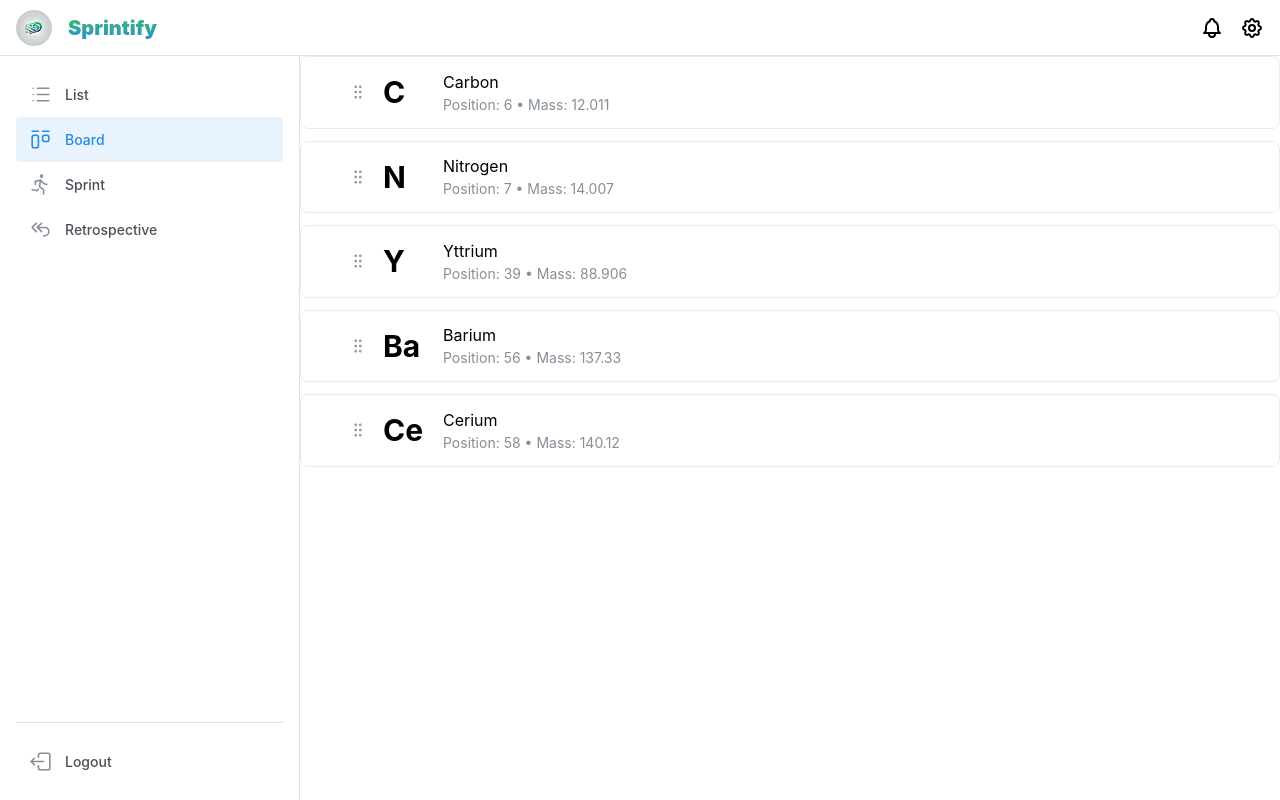
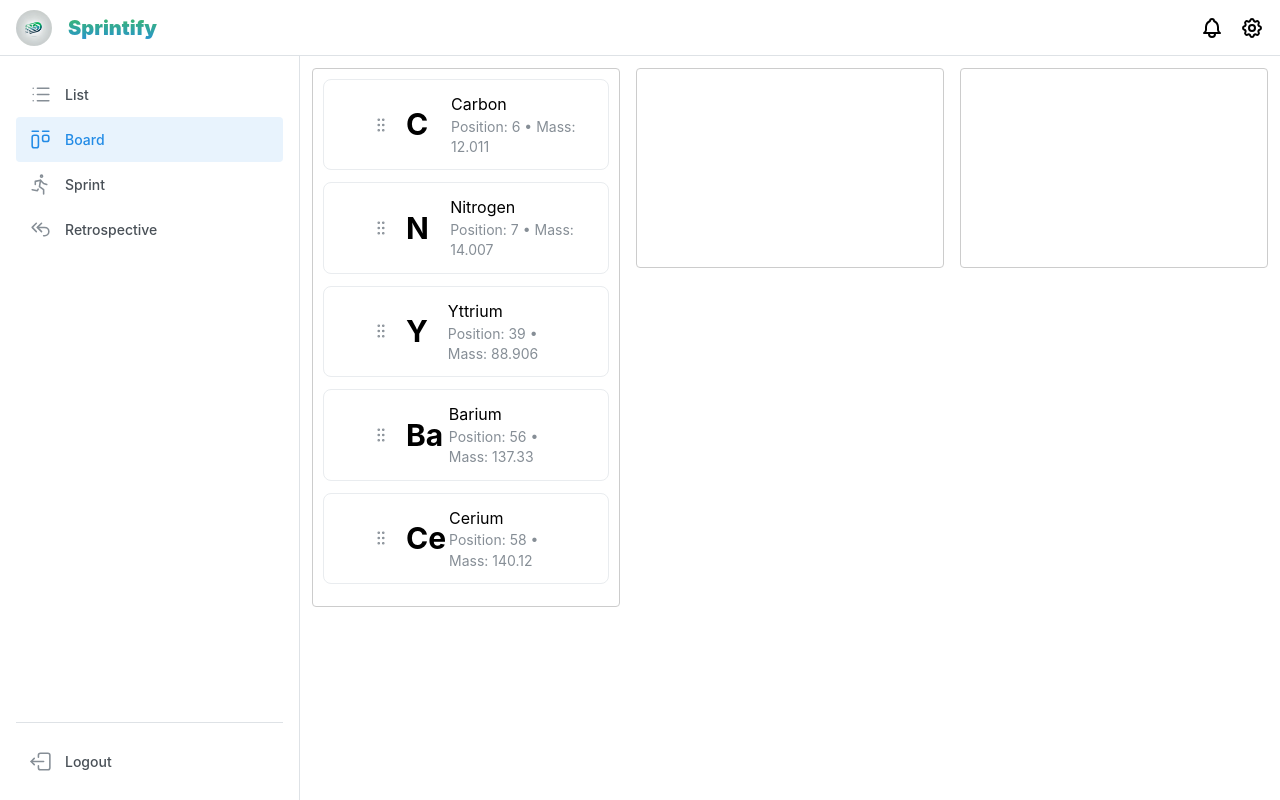
Before and after one commit to moppiiiii/sprintify, a React (Vite) app in the folder apps/frontend/: page /board in a window 1280 px wide. Built offline with nearby package versions, Linux system fonts and the light colour scheme.

Commit message:
feat(board): create split column

```diff
--- a/apps/frontend/src/app/components/templates/board/Board.template.module.scss
+++ b/apps/frontend/src/app/components/templates/board/Board.template.module.scss
@@ -1,3 +1,19 @@
+.board-template-container {
+  padding: 12px;
+
+  > .column-container {
+    flex: 1 1 0;
+    min-width: 0;
+
+    .column-wrapper {
+      min-height: 200px;
+      padding: 10px;
+      border: 1px solid #ccc;
+      border-radius: 4px;
+    }
+  }
+}
+
 .item {
   display: flex;
   align-items: center;
--- a/apps/frontend/src/app/components/templates/board/Board.template.module.scss.d.ts
+++ b/apps/frontend/src/app/components/templates/board/Board.template.module.scss.d.ts
@@ -1,4 +1,7 @@
 declare const classNames: {
+  readonly "board-template-container": "board-template-container";
+  readonly "column-container": "column-container";
+  readonly "column-wrapper": "column-wrapper";
   readonly item: "item";
   readonly itemDragging: "itemDragging";
   readonly symbol: "symbol";
--- a/apps/frontend/src/app/components/templates/board/Board.template.tsx
+++ b/apps/frontend/src/app/components/templates/board/Board.template.tsx
@@ -1,9 +1,13 @@
 import React from "react";
 import UsuallyLayout from "../../layouts/usually/Usually.layout";
 
-import { Box, Text } from "@mantine/core";
-import { useListState } from "@mantine/hooks";
-import { DragDropContext, Droppable, Draggable } from "@hello-pangea/dnd";
+import { Box, Flex, Text } from "@mantine/core";
+import {
+  DragDropContext,
+  Droppable,
+  Draggable,
+  DropResult,
+} from "@hello-pangea/dnd";
 import classes from "./Board.template.module.scss";
 import { IconGripVertical } from "@tabler/icons-react";
 
@@ -16,20 +20,65 @@ const data = [
 ];
 
 const BoardTemplate: React.FC = () => {
-  const [state, handlers] = useListState(data);
+  const [columns, setColumns] = React.useState({
+    column1: data,
+    column2: [],
+    column3: [],
+  });
 
-  const items = state.map((item, index) => (
-    <Draggable key={item.symbol} index={index} draggableId={item.symbol}>
+  const onDragEnd = (result: DropResult) => {
+    const { source, destination } = result;
+    if (!destination) return;
+
+    const sourceColumn = columns[source.droppableId as keyof typeof columns];
+    const destColumn = columns[destination.droppableId as keyof typeof columns];
+    const [removed] = sourceColumn.splice(source.index, 1);
+    destColumn.splice(destination.index, 0, removed);
+
+    setColumns({
+      ...columns,
+      [source.droppableId]: sourceColumn,
+      [destination.droppableId]: destColumn,
+    });
+  };
+
+  return (
+    <UsuallyLayout>
+      <DragDropContext onDragEnd={onDragEnd}>
+        <Flex gap="md" className={classes["board-template-container"]}>
+          {Object.entries(columns).map(([columnId, columnItems]) => (
+            <Box key={columnId} className={classes["column-container"]}>
+              <Droppable droppableId={columnId} direction="vertical">
+                {(provided) => (
+                  <Box
+                    {...provided.droppableProps}
+                    ref={provided.innerRef}
+                    className={classes["column-wrapper"]}
+                  >
+                    {columnItems.map((item, index) => (
+                      <Draggable
+                        key={item.symbol}
+                        draggableId={item.symbol}
+                        index={index}
+                      >
                         {(provided, snapshot) => (
                           <Box
                             className={`${classes.item} ${snapshot.isDragging ? classes.itemDragging : ""}`}
                             ref={provided.innerRef}
                             {...provided.draggableProps}
                           >
-          <Box {...provided.dragHandleProps} className={classes.dragHandle}>
-            <IconGripVertical style={{ width: 18, height: 18 }} stroke={1.5} />
+                            <Box
+                              {...provided.dragHandleProps}
+                              className={classes.dragHandle}
+                            >
+                              <IconGripVertical
+                                style={{ width: 18, height: 18 }}
+                                stroke={1.5}
+                              />
                             </Box>
-          <Text className={classes.symbol}>{item.symbol}</Text>
+                            <Text className={classes.symbol}>
+                              {item.symbol}
+                            </Text>
                             <Box>
                               <Text>{item.name}</Text>
                               <Text c="dimmed" size="sm">
@@ -39,23 +88,14 @@ const BoardTemplate: React.FC = () => {
                           </Box>
                         )}
                       </Draggable>
-  ));
-
-  return (
-    <UsuallyLayout>
-      <DragDropContext
-        onDragEnd={({ destination, source }) =>
-          handlers.reorder({ from: source.index, to: destination?.index || 0 })
-        }
-      >
-        <Droppable droppableId="dnd-list" direction="vertical">
-          {(provided) => (
-            <Box {...provided.droppableProps} ref={provided.innerRef}>
-              {items}
+                    ))}
                     {provided.placeholder}
                   </Box>
                 )}
               </Droppable>
+            </Box>
+          ))}
+        </Flex>
       </DragDropContext>
     </UsuallyLayout>
   );
```
Lines whose indentation alone changed are shown as unchanged.
